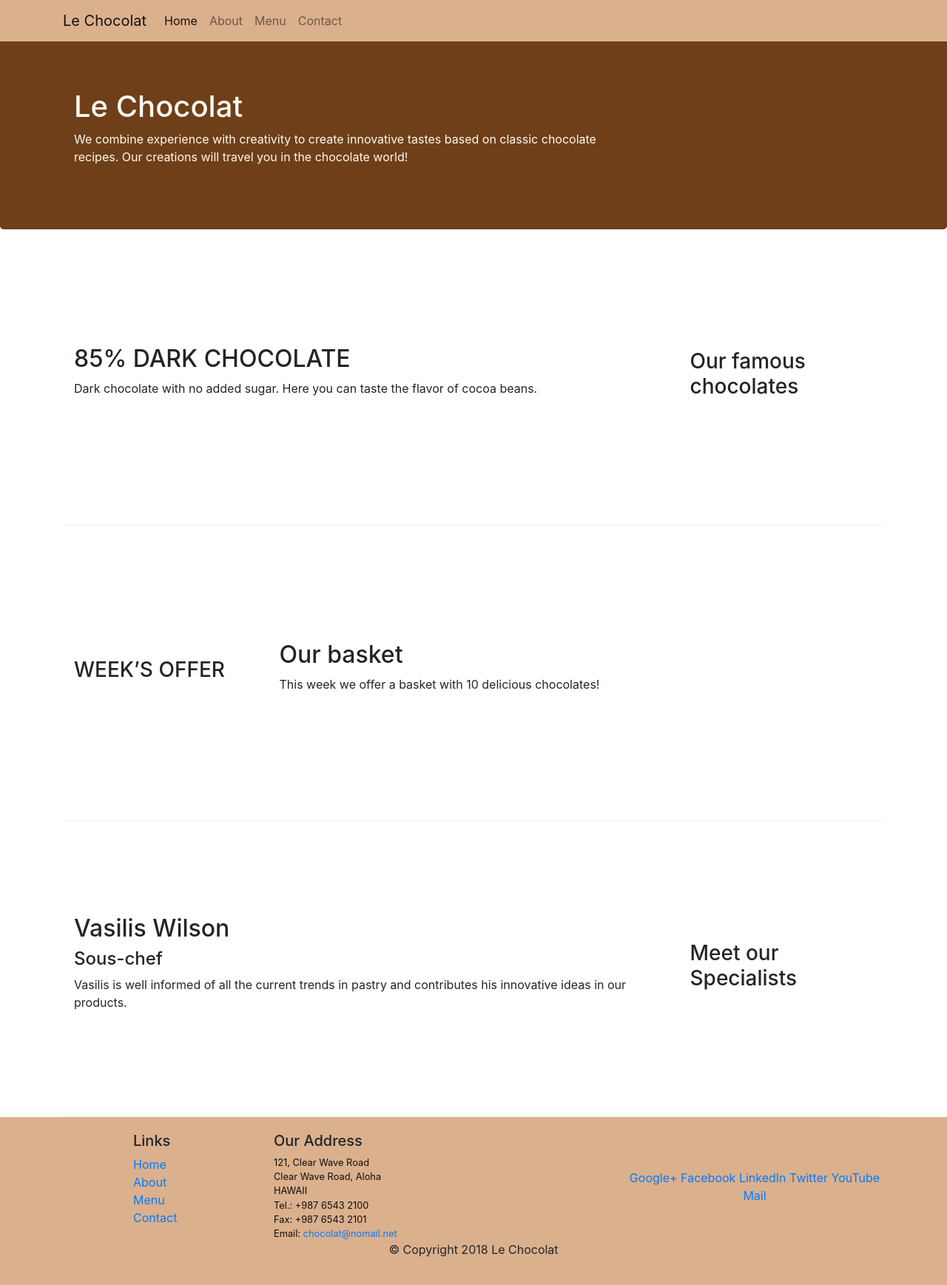
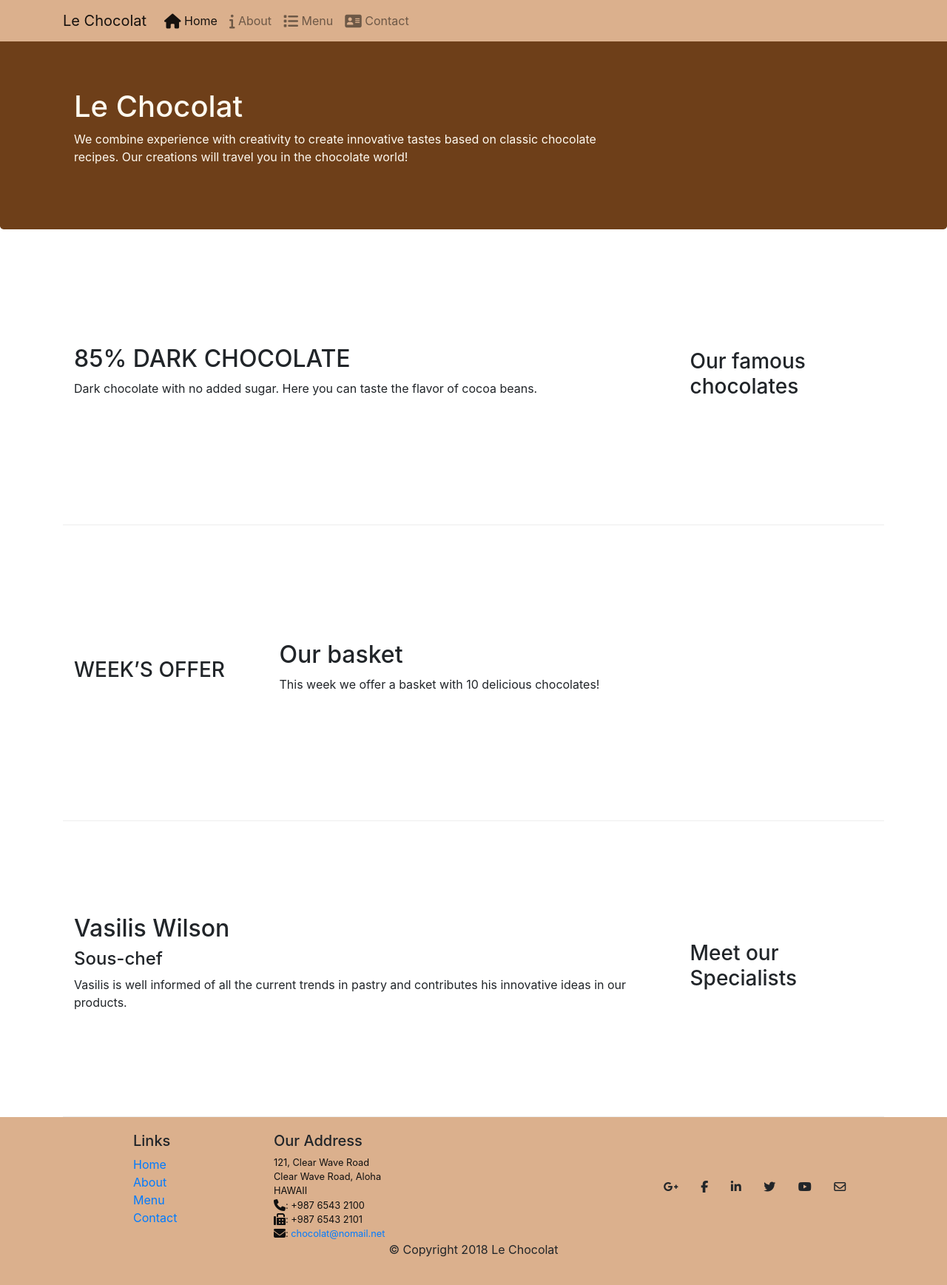
Before and after one commit to gemGreece/Le-Chocolat, a plain HTML site: page index.html in a window 1280 px wide. Shown: the whole page at 74% size. Drawn offline with nearby package versions, Linux system fonts and the light colour scheme.

Commit message:
Icon Fonts

```diff
--- a/index.html
+++ b/index.html
@@ -8,6 +8,7 @@
     <meta http-equiv="x-ua-compatible" content="ie=edge">
     <!-- Bootstrap CSS -->
     <link rel="stylesheet" href="node_modules/bootstrap/dist/css/bootstrap.min.css">
+    <link rel="stylesheet" href="node_modules/font-awesome/css/font-awesome.min.css">
     <link href="css/styles.css" rel="stylesheet">
     <title>Le Chocolat</title>
 </head>
@@ -22,10 +23,13 @@
             </button>
             <div class="collapse navbar-collapse" id="Navbar">
                 <ul class="navbar-nav">
-                    <li class="nav-item active"><a class="nav-link" href="#">Home</a></li>
-                    <li class="nav-item"><a class="nav-link" href="./aboutus.html">About</a></li>
-                    <li class="nav-item"><a class="nav-link" href="#">Menu</a></li>
-                    <li class="nav-item"><a class="nav-link" href="#">Contact</a></li>
+                    <li class="nav-item active"><a class="nav-link" href="#"> <span class="fa fa-home fa-lg"></span>
+                            Home</a></li>
+                    <li class="nav-item"><a class="nav-link" href="./aboutus.html"> <span class="fa fa-info fa-lg"></span>
+                            About</a></li>
+                    <li class="nav-item"><a class="nav-link" href="#"> <span class="fa fa-list fa-lg"></span> Menu</a></li>
+                    <li class="nav-item"><a class="nav-link" href="#"> <span class="fa fa-address-card fa-lg"></span>
+                            Contact</a></li>
                 </ul>
             </div>
         </div>
@@ -92,7 +96,7 @@
                     <h5>Links</h5>
                     <ul class="list-unstyled">
                         <li><a href="#">Home</a></li>
-                        <li><a href="#">About</a></li>
+                        <li><a href="./aboutus.html">About</a></li>
                         <li><a href="#">Menu</a></li>
                         <li><a href="#">Contact</a></li>
                     </ul>
@@ -103,19 +107,26 @@
                         121, Clear Wave Road<br>
                         Clear Wave Road, Aloha<br>
                         HAWAII<br>
-                        Tel.: +987 6543 2100<br>
-                        Fax: +987 6543 2101<br>
-                        Email: <a href="mailto:chocolat@nomail.net">chocolat@nomail.net</a>
+                        <i class="fa fa-phone fa-lg"></i>: +987 6543 2100 <br>
+                        <i class="fa fa-fax fa-lg"></i>: +987 6543 2101 <br>
+                        <i class="fa fa-envelope fa-lg"></i>:
+                        <a href="mailto: chocolat@nomail.net"> chocolat@nomail.net </a>
                     </address>
                 </div>
                 <div class="col col-sm-4 align-self-center">
                     <div style="text-align:center">
-                        <a href="http://google.com/+">Google+</a>
-                        <a href="http://www.facebook.com/profile.php?id=">Facebook</a>
-                        <a href="http://www.linkedin.com/in/">LinkedIn</a>
-                        <a href="http://twitter.com/">Twitter</a>
-                        <a href="http://youtube.com/">YouTube</a>
-                        <a href="mailto:">Mail</a>
+                        <a class="btn btn-social-icon btn-google-plus" href="http://google.com/+">
+                            <i class="fa fa-google-plus"></i></a>
+                        <a class="btn btn-social-icon btn-facebook" href="http://www.facebook.com/profile.php?id=">
+                            <i class="fa fa-facebook"></i></a>
+                        <a class="btn btn-social-icon btn-linkedin" href="http://www.linkedin.com/in/">
+                            <i class="fa fa-linkedin"></i></a>
+                        <a class="btn btn-social-icon btn-twitter" href="http://twitter.com/">
+                            <i class="fa fa-twitter"></i></a>
+                        <a class="btn btn-social-icon btn-youtube" href="http://youtube.com/">
+                            <i class="fa fa-youtube"></i></a>
+                        <a class="btn btn-social-icon" href="mailto:">
+                            <i class="fa fa-envelope-o"></i></a>
                     </div>
                 </div>
             </div>
```
Also changed, not shown: aboutus.html (+23 -15 lines).
